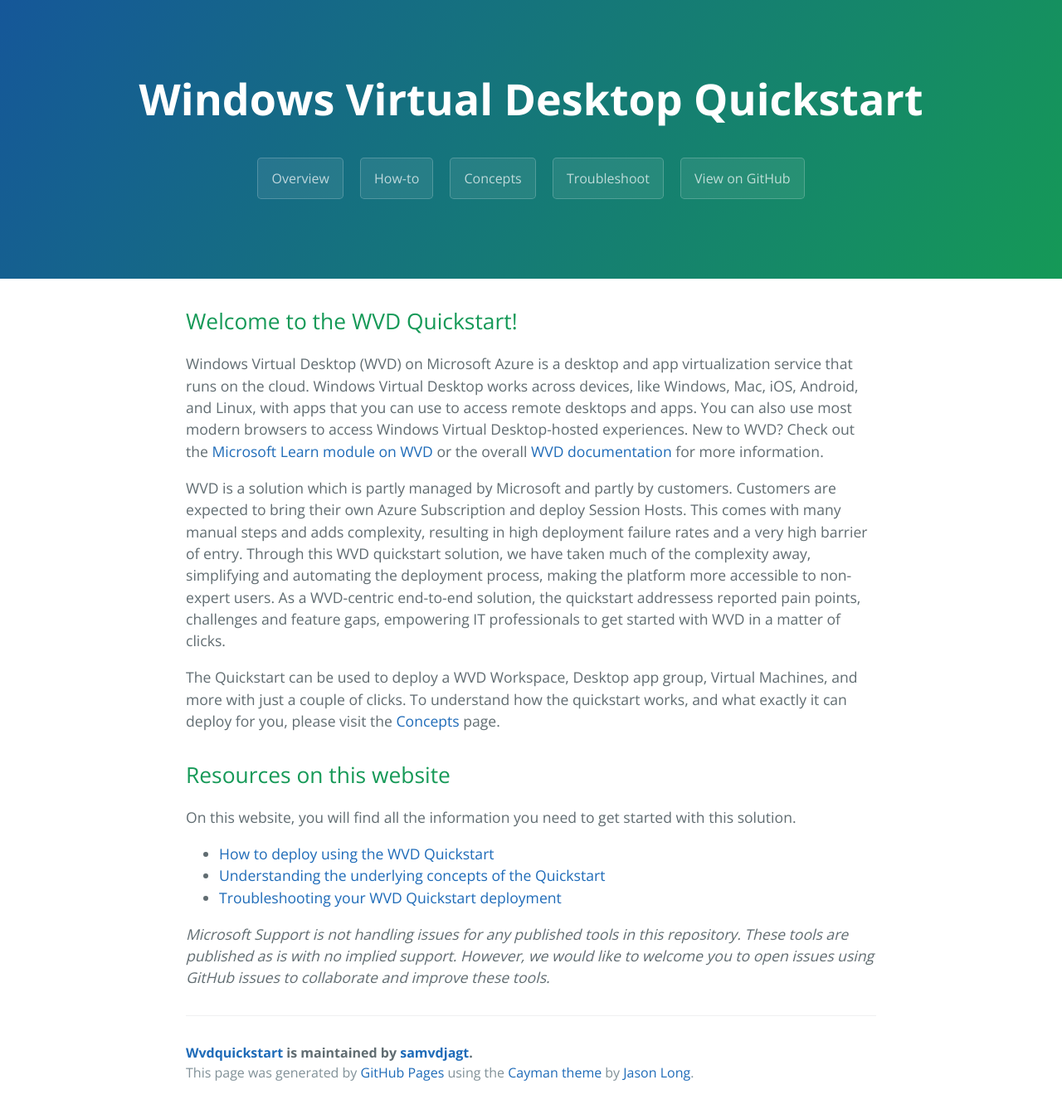
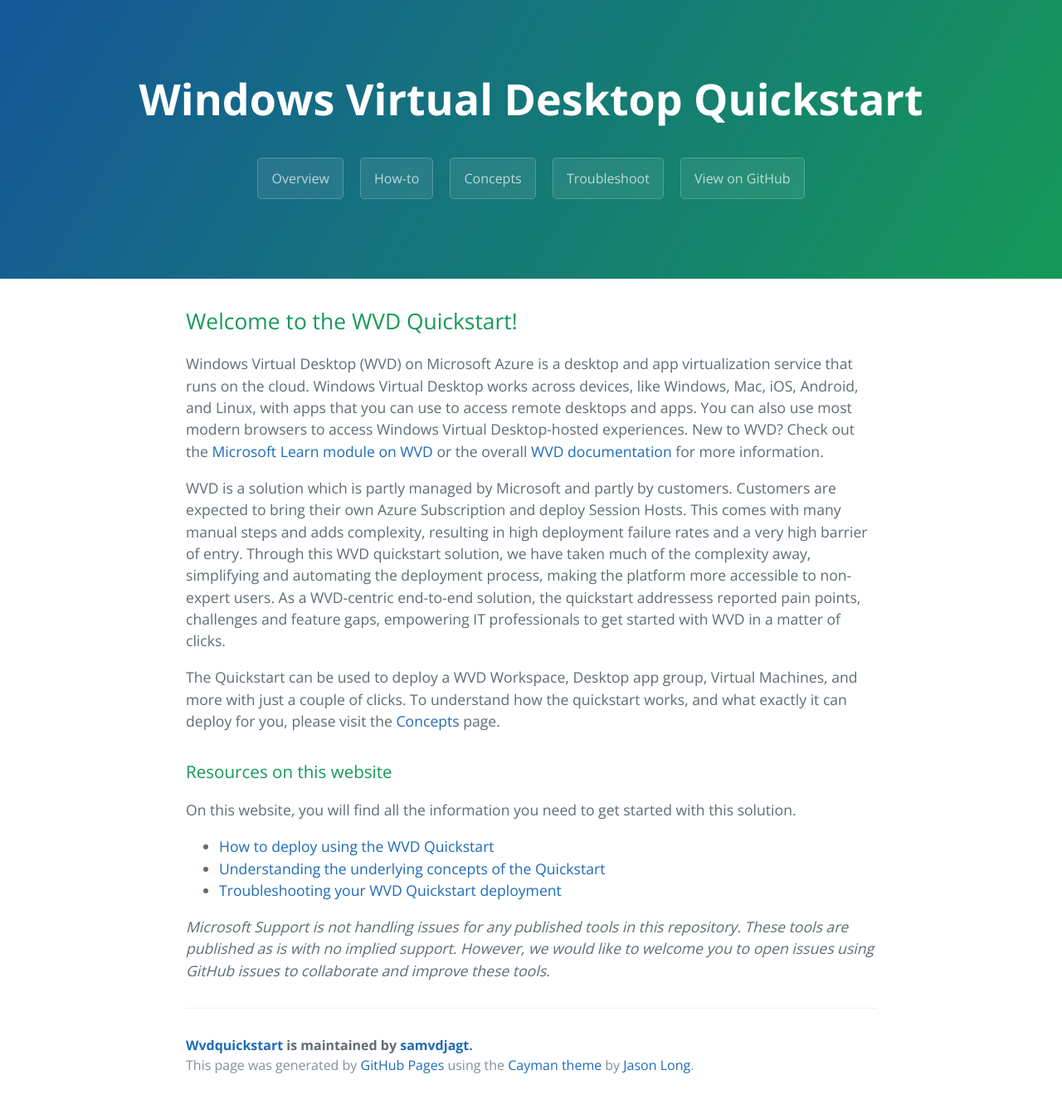
Before and after one commit to samvdjagt/wvdquickstart, a Jekyll site: the page built from index.md, in a window 1280 px wide. Shown: the whole page at 83% size. Built offline with Jekyll 4.4.1, drawn with Linux system fonts in a browser that asks for light colours.

```diff
--- a/index.md
+++ b/index.md
@@ -12,7 +12,7 @@ WVD is a solution which is partly managed by Microsoft and partly by customers.
 
 The Quickstart can be used to deploy a WVD Workspace, Desktop app group, Virtual Machines, and more with just a couple of clicks. To understand how the quickstart works, and what exactly it can deploy for you, please visit the <a href="concepts">Concepts</a> page.
 
-## Resources on this website
+### Resources on this website
 On this website, you will find all the information you need to get started with this solution.
 * <a href="howto">How to deploy using the WVD Quickstart</a>
 * <a href="concepts">Understanding the underlying concepts of the Quickstart</a>
```
